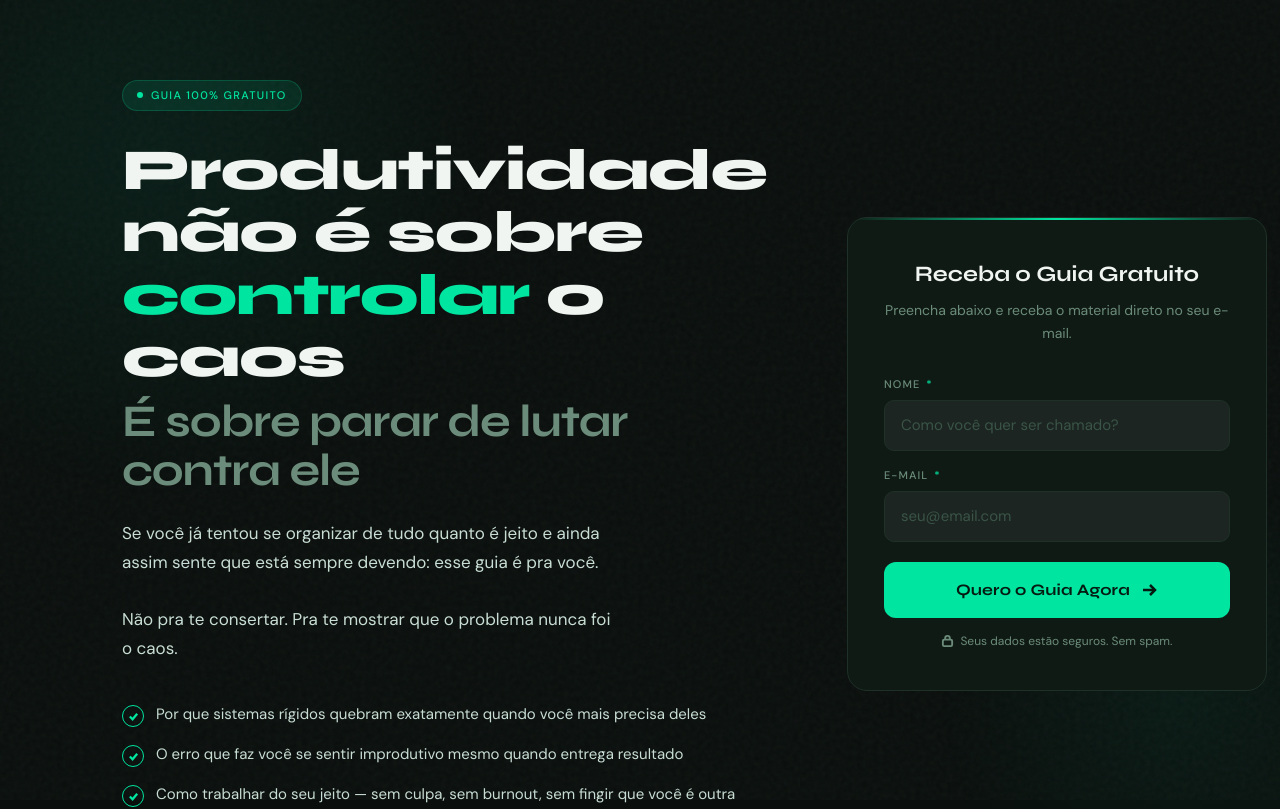
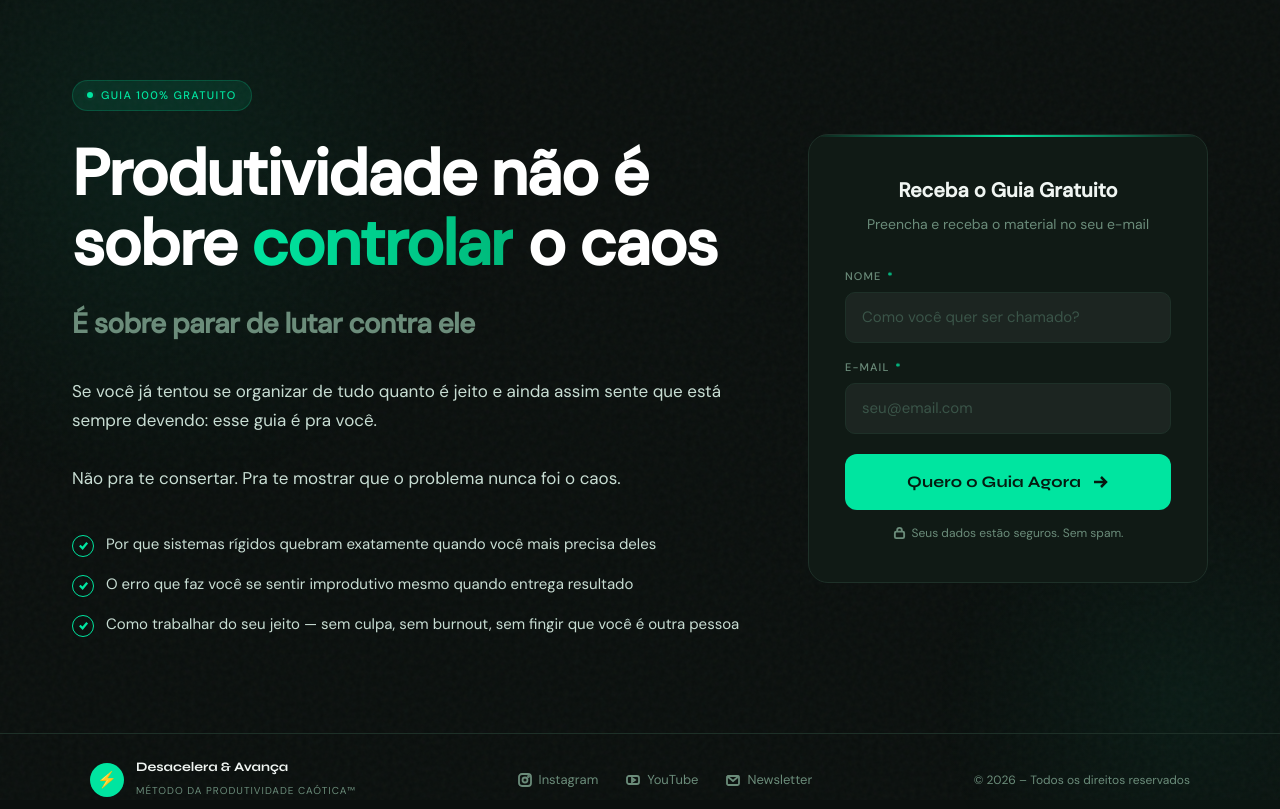
Before and after one commit to desaceleraeavanca/Guias-Rapidos, a React (Vite) app: page / in a window 1280 px wide. Shown: the top 809 px of the page. Built offline with nearby package versions, Linux system fonts and the light colour scheme.

Commit message:
refactor: Unify typography and layout for headings
Adjusts font sizes, line heights, and spacing across various pages to create a more consistent and visually appealing presentation of headings and titles. Updates layout properties on the main content area to improve spacing and column ratios.

```diff
--- a/src/components/OptinForm.tsx
+++ b/src/components/OptinForm.tsx
@@ -52,9 +52,9 @@ export function OptinForm() {
       <div className="absolute top-0 left-0 right-0 h-[2px] bg-gradient-to-r from-transparent via-brand-teal to-transparent"></div>
 
       <div className="text-center mb-8">
-        <h2 className="font-display text-[22px] font-bold text-brand-white mb-2">Receba o Guia Gratuito</h2>
+        <h2 className="font-sans text-[20px] font-bold text-brand-white mb-2">Receba o Guia Gratuito</h2>
         <p className="text-[14px] text-brand-muted leading-[1.6]">
-          Preencha abaixo e receba o material direto no seu e-mail.
+          Preencha e receba o material no seu e-mail
         </p>
       </div>
 
--- a/src/pages/Erros.tsx
+++ b/src/pages/Erros.tsx
@@ -111,11 +111,10 @@ export default function Erros() {
             <p className="text-[#F27D26] font-mono text-xs tracking-[0.2em] uppercase font-bold">Guia Rápido</p>
           </div>
 
-          <div className="title-wrapper transform -skew-x-6 mb-12">
-            <h1 className="font-sans text-[12vw] md:text-[8vw] lg:text-[110px] leading-[0.85] tracking-tighter font-black uppercase text-white">
-              Os 7 Erros <br/>
-              <span className="text-transparent bg-clip-text bg-gradient-to-r from-[#F27D26] to-[#FF4E00]">Fatais</span> da <br/>
-              Produtividade
+          <div className="mb-12">
+            <h1 className="font-sans text-[10vw] md:text-[6vw] lg:text-[56px] xl:text-[64px] leading-[1.1] tracking-tight font-bold text-white max-w-[900px]">
+              Os 7 Erros <span className="text-transparent bg-clip-text bg-gradient-to-r from-[#F27D26] to-[#FF4E00]">Fatais</span> <br className="hidden md:block" />
+              da Produtividade
             </h1>
           </div>
 
--- a/src/pages/Home.tsx
+++ b/src/pages/Home.tsx
@@ -8,7 +8,7 @@ export default function Home() {
       <div className="glow-left"></div>
       <div className="glow-right"></div>
 
-      <main className="relative z-10 flex-1 max-w-[1100px] mx-auto w-full px-8 pt-20 pb-24 grid grid-cols-1 lg:grid-cols-[1fr_420px] gap-12 lg:gap-20 items-center">
+      <main className="relative z-10 flex-1 max-w-[1200px] mx-auto w-full px-8 pt-20 pb-24 grid grid-cols-1 lg:grid-cols-[1.3fr_400px] gap-12 lg:gap-16 items-center">
         {/* LEFT COLUMN */}
         <div className="flex flex-col items-start">
           <div className="animate-fade-up delay-100 inline-flex items-center gap-2 bg-brand-teal/10 border border-brand-teal/20 text-brand-teal text-[11px] font-medium tracking-[0.12em] uppercase px-3.5 py-1.5 rounded-full mb-7">
@@ -19,14 +19,17 @@ export default function Home() {
             Guia 100% gratuito
           </div>
 
-          <h1 className="animate-fade-up delay-200 font-display text-[clamp(38px,5vw,58px)] font-extrabold leading-[1.08] text-brand-white mb-6 tracking-[-0.02em]">
-            Produtividade<br />
-            não é sobre<br />
-            <em className="not-italic text-brand-teal">controlar</em> o caos<br />
-            <span className="text-[0.78em] text-brand-muted font-bold block mt-2">É sobre parar de lutar contra ele</span>
-          </h1>
+          <div className="animate-fade-up delay-200 mb-6">
+            <h1 className="font-sans text-[10vw] md:text-[6vw] lg:text-[56px] xl:text-[64px] leading-[1.1] tracking-tight font-bold text-white max-w-[800px]">
+              Produtividade não é <br className="hidden md:block" />
+              sobre <span className="text-transparent bg-clip-text bg-gradient-to-r from-brand-teal to-brand-teal-dim">controlar</span> o caos
+            </h1>
+          </div>
+          <p className="animate-fade-up delay-200 text-[24px] md:text-[28px] text-brand-muted font-bold mb-8 tracking-tight">
+            É sobre parar de lutar contra ele
+          </p>
 
-          <p className="animate-fade-up delay-300 text-[17px] text-brand-text max-w-[500px] mb-10 leading-[1.7]">
+          <p className="animate-fade-up delay-300 text-[17px] text-brand-text max-w-[650px] mb-10 leading-[1.7]">
             Se você já tentou se organizar de tudo quanto é jeito e ainda assim sente que está sempre devendo: esse guia é pra você.
             <br /><br />
             Não pra te consertar. Pra te mostrar que o problema nunca foi o caos.
--- a/src/pages/Passos.tsx
+++ b/src/pages/Passos.tsx
@@ -120,11 +120,10 @@ export default function Passos() {
             <p className="text-[#F27D26] font-mono text-xs tracking-[0.2em] uppercase font-bold">Guia Rápido</p>
           </div>
 
-          <div className="title-wrapper transform -skew-x-6 mb-12">
-            <h1 className="font-sans text-[12vw] md:text-[8vw] lg:text-[110px] leading-[0.85] tracking-tighter font-black uppercase text-white">
-              7 Passos <br/>
-              <span className="text-transparent bg-clip-text bg-gradient-to-r from-[#F27D26] to-[#FF4E00]">Simples</span> para <br/>
-              Retomar o Controle
+          <div className="mb-12">
+            <h1 className="font-sans text-[10vw] md:text-[6vw] lg:text-[56px] xl:text-[64px] leading-[1.1] tracking-tight font-bold text-white max-w-[1000px]">
+              7 Passos <span className="text-transparent bg-clip-text bg-gradient-to-r from-[#F27D26] to-[#FF4E00]">Simples</span> <br className="hidden md:block" />
+              para Retomar o Controle
             </h1>
           </div>
 
```
